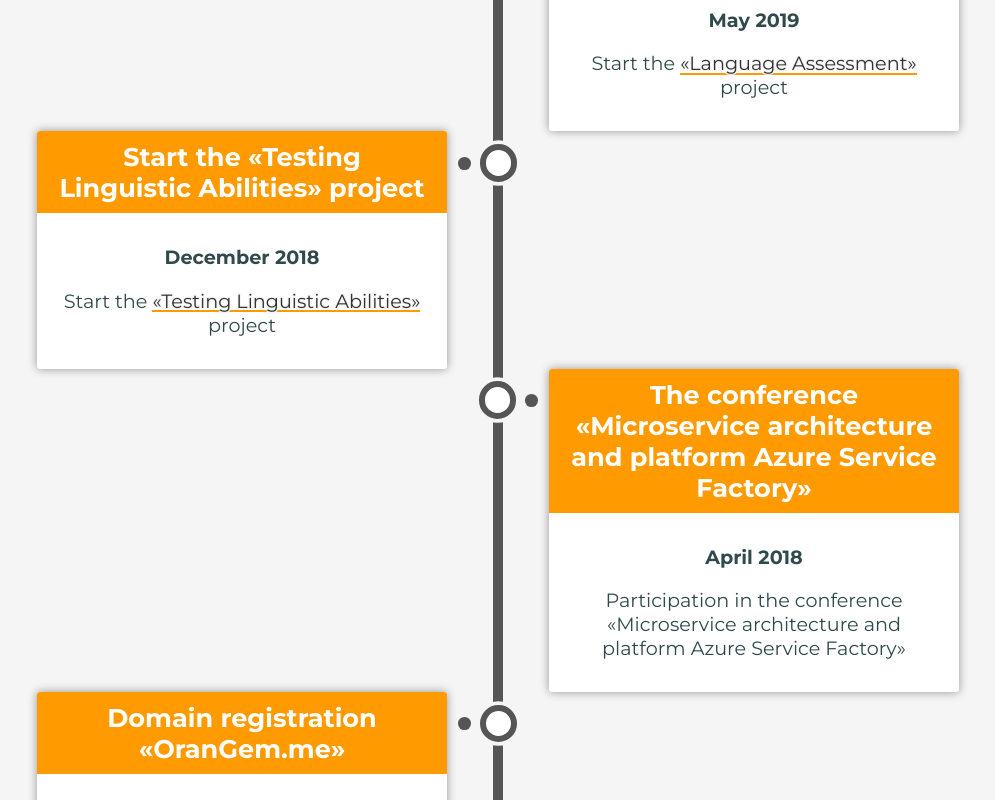
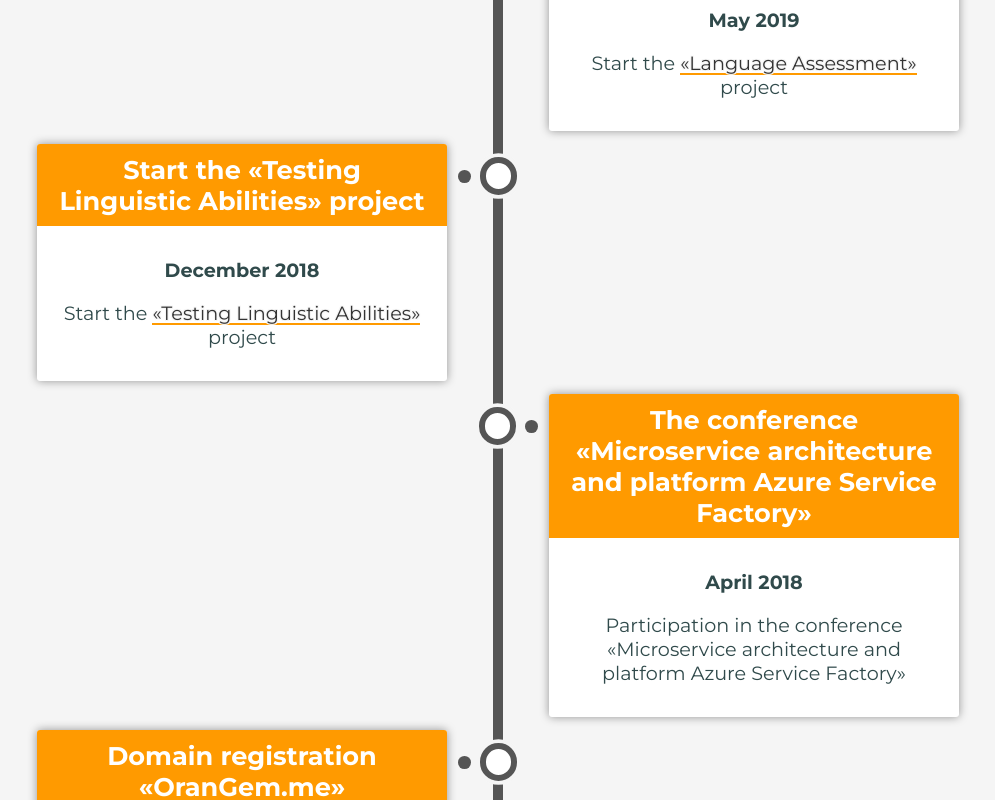
Before and after one commit to stokaboka/orangem-me, a Vue app: page / in a window 1280 px wide. Shown: the part 2360-3160 px from the top of the page, without its empty margins (142-1137 px from the left). Built offline with nearby package versions, Linux system fonts and the light colour scheme.

Commit message:
refactor: header, timeline

```diff
--- a/src/components/Toolbar.vue
+++ b/src/components/Toolbar.vue
@@ -55,8 +55,7 @@
     top: 0;
     right: 0;
     z-index: 999;
-    width: 100%;
-    /*min-height: 6rem;*/
+    width: 100vw;
 
     display: flex;
     flex-direction: row;
--- a/src/components/ui/timeline/OrangemVerticalTimeline.vue
+++ b/src/components/ui/timeline/OrangemVerticalTimeline.vue
@@ -96,10 +96,11 @@
 
   /* Container around content */
   .container {
+    position: relative;
+    width: 50%;
+    margin-bottom: 1rem;
     padding: 0px 4rem;
-    position: relative;
     background-color: inherit;
-    width: 50%;
   }
 
   /* The circles on the timeline */
```
